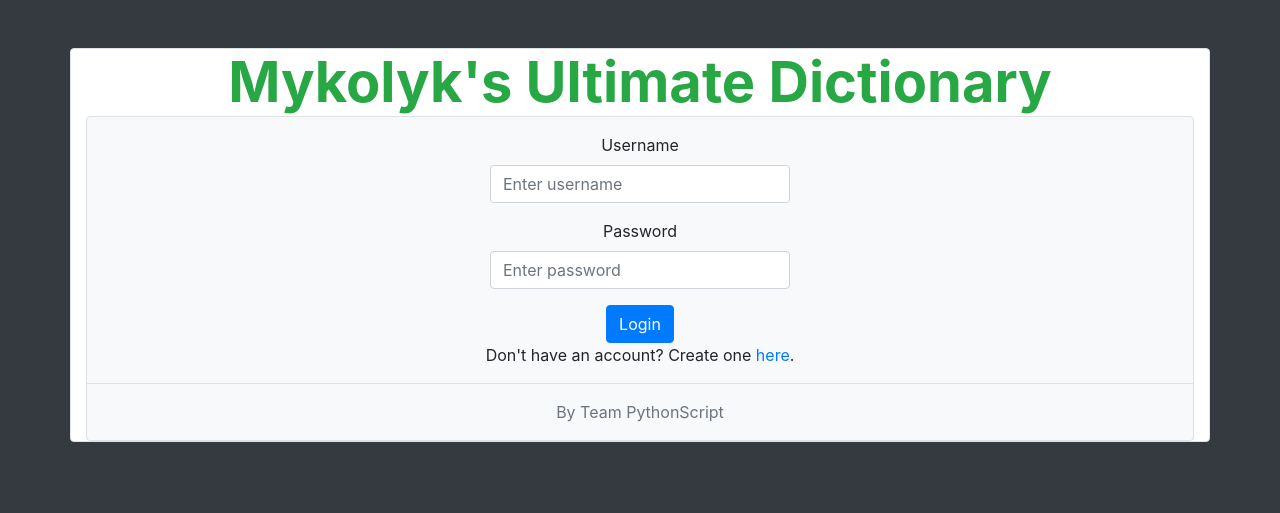
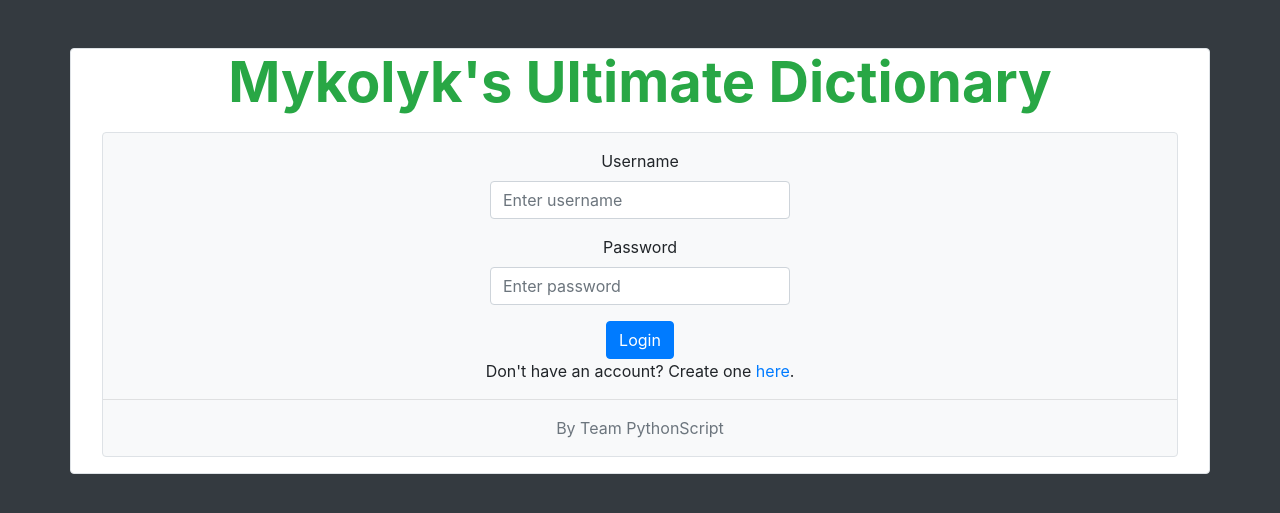
Before and after one commit to NikolaTerran/sd_project02, a Flask app: page /login in a window 1280 px wide. Shown: the top 513 px of the page. Run offline with Flask 2, Linux system fonts and the light colour scheme; some libraries are stand-ins or nearby versions.

Commit message:
minor css change

```diff
--- a/templates/base.html
+++ b/templates/base.html
@@ -12,10 +12,10 @@
         {% block header %}{% endblock %}
     </head>
     <body class="container text-center border rounded mt-5">
-        <a href="/" class="display-4 text-success font-weight-bold m-1">
+        <a href="/" class="display-4 text-success font-weight-bold">
             Mykolyk's Ultimate Dictionary
         </a>
-        <div class="center-block bg-light border rounded">
+        <div class="center-block bg-light border rounded m-3">
             {% block alerts %}
             {% with msgs = get_flashed_messages(with_categories=true) %}
                 {% for category, message in msgs %}
```
